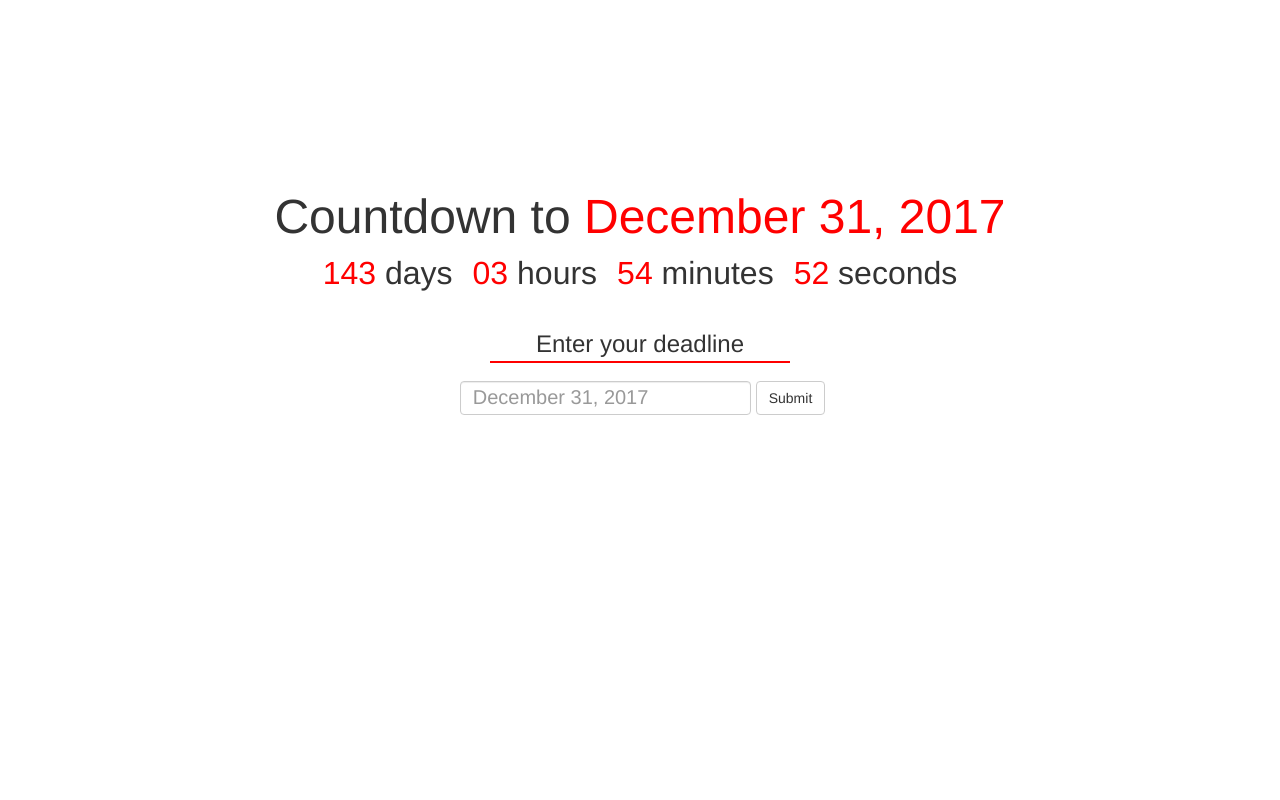
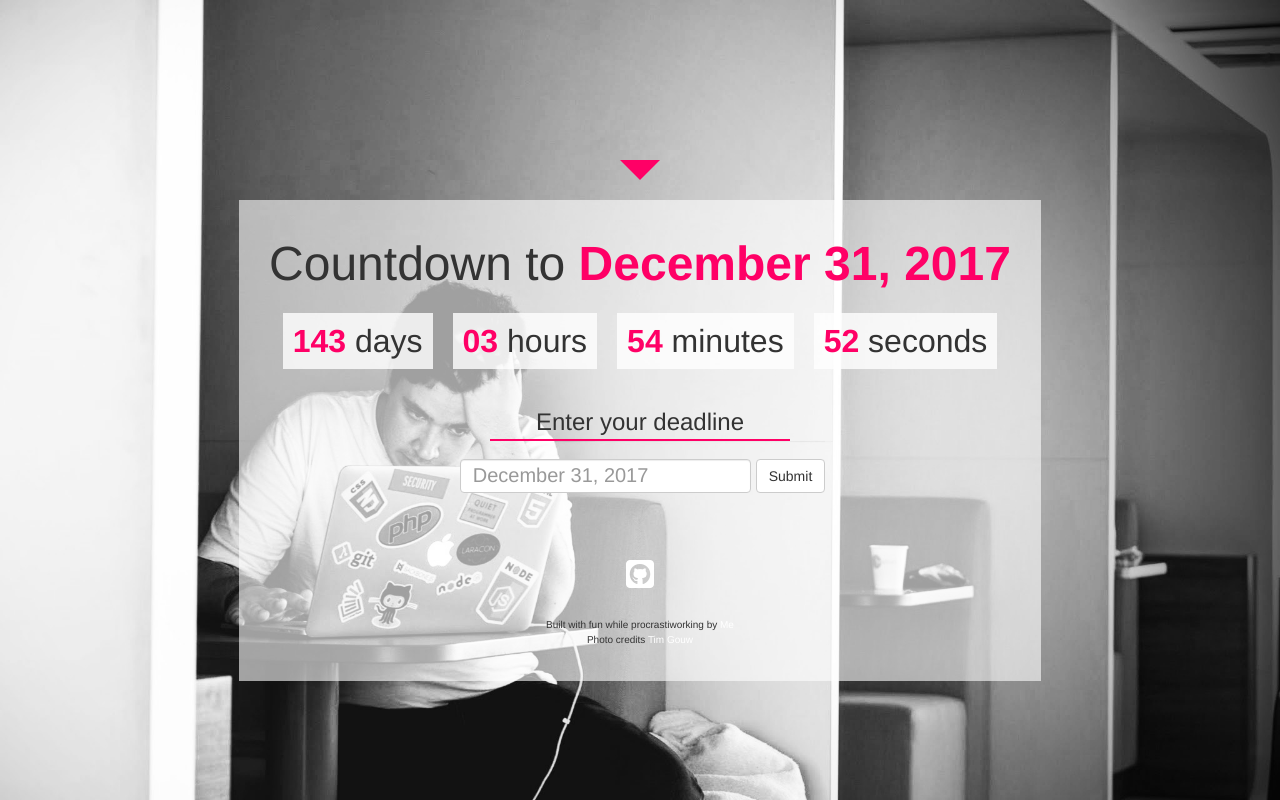
Before and after one commit to mongru/Countdown__App, a React app: page / in a window 1280 px wide. Built offline with nearby package versions, Linux system fonts and the light colour scheme.

Commit message:
style up: animated hourglass & bg image, add footer

```diff
--- a/css/App.css
+++ b/css/App.css
@@ -2,12 +2,21 @@ body {
     display: flex;
     justify-content: center;
     overflow-x: hidden;
+    background-image: url('./../images/tim-gouw-68319.jpg');
+    background-size: cover;
+    background-repeat: no-repeat;
 }
 
 span {
-    color: red;
+    color: #ff0066;
 }
 
+.Template-box {
+    width: 100%;
+    height: 70%;
+    padding: 30px;
+    background-color: rgba(255, 255, 255, 0.6);
+}
 .Template {
     text-align: center;
     margin-top: 25%;
@@ -15,12 +24,18 @@ span {
 }
 
 .Template-title {
+    margin-bottom: 20px;
     font-size: 48px;
+}
+
+.Template-title>span {
+    font-weight: bold;
 }
 
 .Form-title {
     margin-top: 30px;
     font-size: 24px;
+    padding-top: 10px;
 }
 
 .Form-title::after {
@@ -28,7 +43,7 @@ span {
     display: block;
     width: 300px;
     height: 2px;
-    background-color: red;
+    background-color: #ff0066;
     margin: 0 auto;
 }
 
@@ -38,6 +53,15 @@ span {
 .Clock-seconds {
     display: inline;
     margin: 10px;
+    background-color: rgba(255, 255, 255, 0.8);
+    padding: 10px;
+}
+
+.Clock-days>span,
+.Clock-hours>span,
+.Clock-minutes>span,
+.Clock-seconds>span {
+    font-weight: bold;
 }
 
 .Deadline-input {
@@ -46,6 +70,81 @@ span {
 }
 
 .form-control {
-    color: red;
+    color: #ff0066;
     font-size: 2rem;
 }
+
+.loader {
+  animation: loader 5s cubic-bezier(.8,0,.2,1) infinite;
+  height: 40px;
+  width: 41px;
+  position: absolute;
+  top: 20%;
+  left:calc(50% - 20px);
+}
+
+@keyframes loader {
+  90% { transform: rotate(0deg); }
+  100% { transform: rotate(180deg); }
+}
+
+.top {
+  animation: top 5s linear infinite;
+  border-top: 20px solid #ff0066;
+  border-right: 20px solid transparent;
+  border-left: 20px solid transparent;
+  height: 0px;
+  width: 1px;
+  transform-origin: 50% 100%;
+}
+
+@keyframes top {
+  90% { transform: scale(0); }
+  100% { transform: scale(0);}
+}
+
+.bottom {
+  animation: bottom 5s linear infinite;
+  border-right: 20px solid transparent;
+  border-bottom: 20px solid #ff0066;
+  border-left: 20px solid transparent;
+  height: 0px;
+  width: 1px;
+  transform: scale(0);
+  transform-origin: 50% 100%;
+}
+
+@keyframes bottom {
+  10% { transform: scale(0); }
+  90% { transform: scale(1); }
+  100% { transform: scale(1); }
+}
+
+.line {
+  animation: line 5s linear infinite;
+  border-left: 1px dotted #ff0066;
+  height: 0px;
+  width: 0px;
+  position: absolute;
+  top: 20px;
+  left: 20px;
+}
+
+@keyframes line {
+  10% { height: 20px; }
+  100% { height: 20px; }
+}
+
+i {
+    color: white;
+    padding-top: 60px;
+}
+
+.footer__text {
+    font-size: 10px;
+    padding-top: 20px;
+}
+
+.footer__text a {
+    color: white;
+}
--- a/index.html
+++ b/index.html
@@ -10,6 +10,7 @@
 
         <div id="root">
 
+    <script src="https://use.fontawesome.com/cf16ed3c5b.js"></script>
     <script src="dist/bundle.js" type="text/javascript">
     </script>
     </body>
--- /dev/null
+++ b/js/components/Footer.jsx
@@ -0,0 +1,20 @@
+import React from 'react';
+import ReactDOM from 'react-dom';
+
+class Footer extends React.Component {
+    render() {
+        return (
+            <div>
+                <a href="https://github.com/mongru/Countdown__App" target="_blank">
+                    <i id="github" className="fa fa-github-square fa-x" aria-hidden="true"></i>
+                </a>
+                <p className="footer__text">
+                    Built with fun while procrastiworking by <span><a href="https://github.com/mongru" target="_blank">Me</a></span> <br/>
+                    Photo credits <a href="https://unsplash.com/@punttim" target="_blank">Tim Gouw</a>
+                </p>
+            </div>
+        )
+    }
+}
+
+export default Footer;
--- /dev/null
+++ b/js/components/Hourglass.jsx
@@ -0,0 +1,17 @@
+import React from 'react';
+import ReactDOM from 'react-dom';
+import '../../css/App.css';
+
+class Hourglass extends React.Component {
+    render() {
+        return (
+            <div className="loader">
+                <div className="top"></div>
+                <div className="bottom"></div>
+                <div className="line"></div>
+            </div>
+        )
+    }
+}
+
+export default Hourglass;
--- a/js/components/Template.jsx
+++ b/js/components/Template.jsx
@@ -2,6 +2,8 @@ import React from 'react';
 import ReactDOM from 'react-dom';
 import '../../css/App.css';
 import Clock from './Clock.jsx';
+import Hourglass from './Hourglass.jsx';
+import Footer from './Footer.jsx';
 import {Form} from 'react-bootstrap';
 import {FormControl} from 'react-bootstrap';
 import {Button} from 'react-bootstrap';
@@ -33,7 +35,8 @@ class Template extends React.Component {
     render() {
 
         return (
-            <div className="Template">
+            <div className="Template Template-box">
+                <Hourglass />
                 <div className="Template-title">Countdown to <span>{this.state.deadline}</span></div>
 
                 <Clock deadline={this.state.deadline}/>
@@ -43,7 +46,7 @@ class Template extends React.Component {
                     <FormControl className="Deadline-input" placeholder='December 31, 2017' onChange={event => this.setState({newDeadline: event.target.value})}/>
                     <Button onClick={(e) => this.changeDeadline(e)}>Submit</Button>
                 </Form>
-
+                <Footer />
             </div>
         )
     }
```
Also changed, not shown: images/tim-gouw-68319.jpg (added), 3 other files (tests, documents, lock files or other folders).
